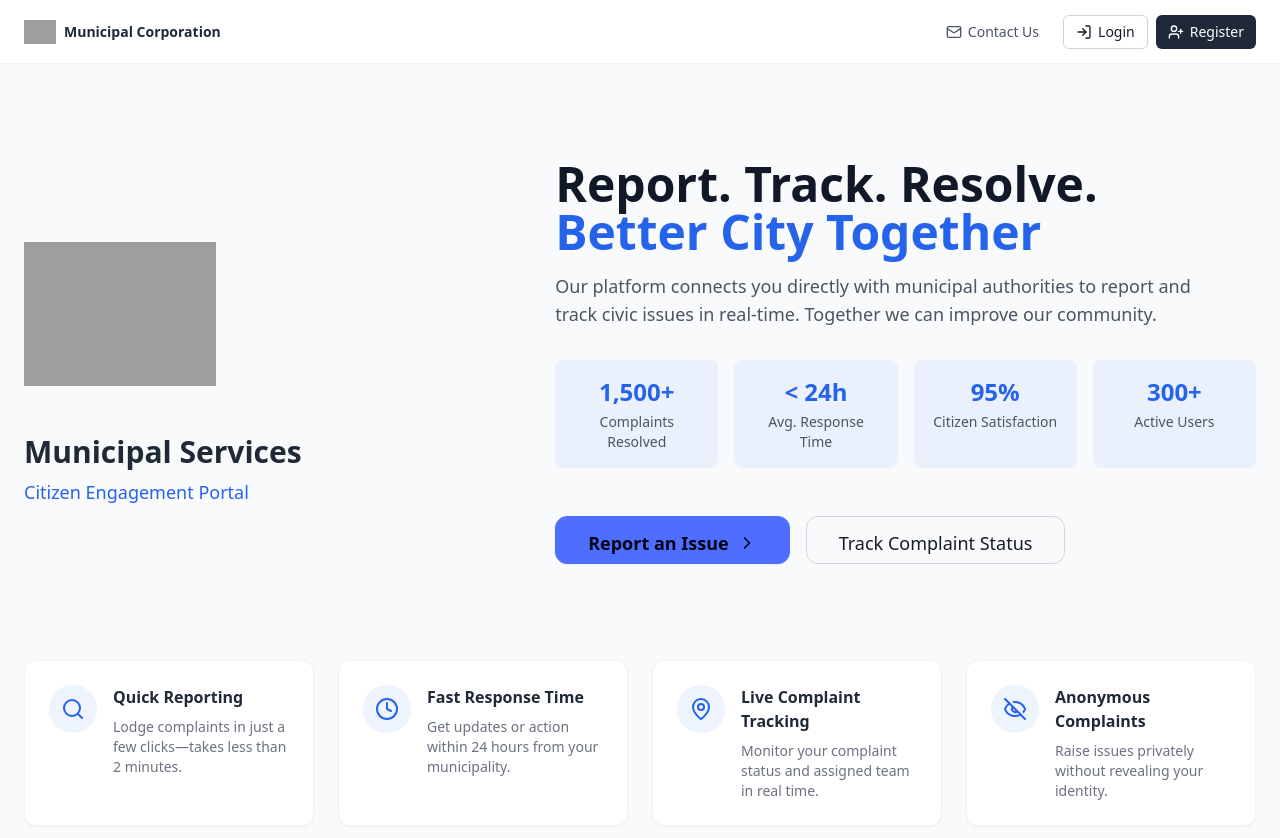
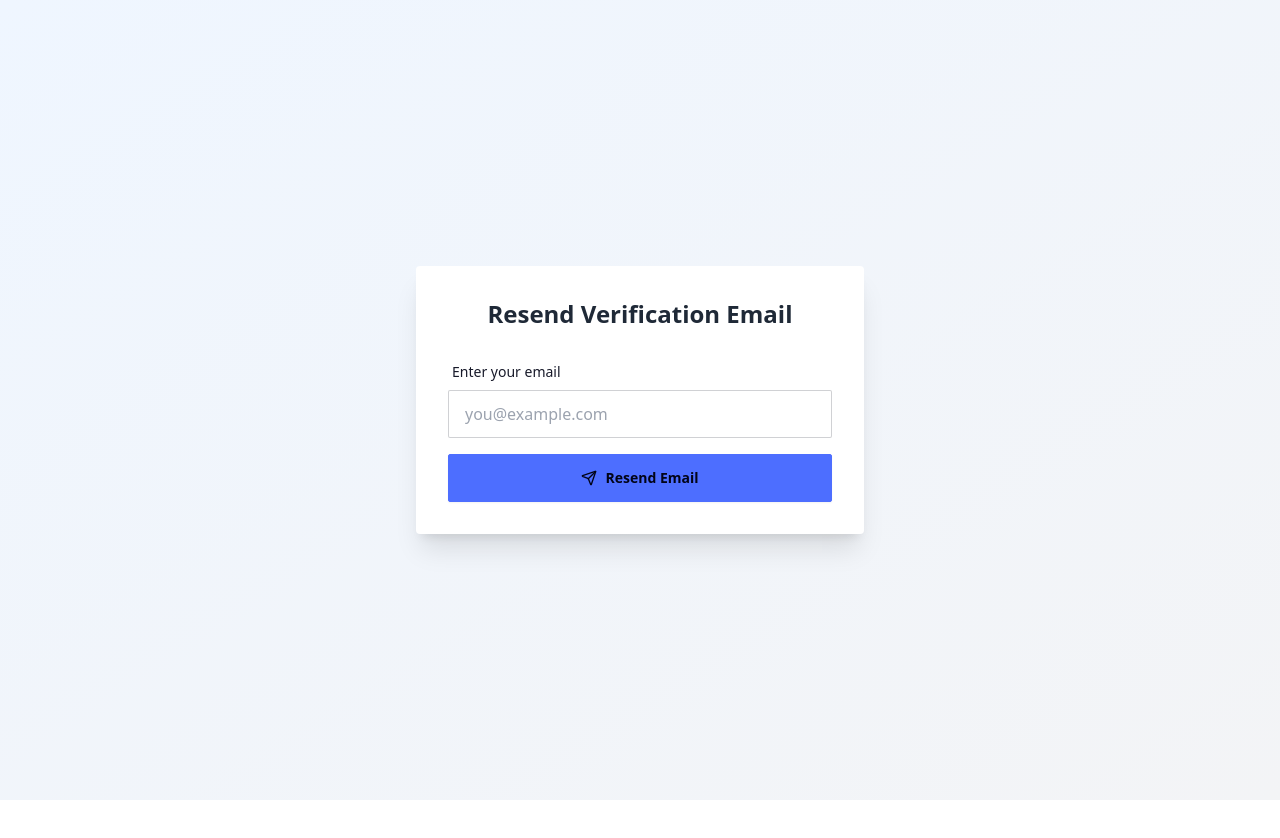
Before and after one commit to omkar-10/municipal-complaint-system, a React (Vite) app in the folder frontend/: page /resend-verification in a window 1280 px wide. Before the commit this address led to /. Shown: the top 838 px of the page. After the commit the page ends 800 px from the top, so only its background shows below. Built offline with nearby package versions, Linux system fonts and the light colour scheme; no server answers; grey boxes are pictures that could not be loaded.

Commit message:
Added resend verification email UI

```diff
--- a/frontend/src/App.jsx
+++ b/frontend/src/App.jsx
@@ -1,4 +1,4 @@
-import { Routes, Route, Navigate, useNavigate } from "react-router";
+import { Routes, Route, Navigate } from "react-router";
 import HeroSection from "./pages/HeroSection";
 import Login from "./pages/Login";
 import Register from "./pages/Register";
@@ -9,6 +9,7 @@ import NewComplaint from "./pages/NewComplaint";
 import ComplaintDetail from "./pages/ComplaintDetail";
 import PrivateRoute from "./components/PrivateRoute";
 import VerifyEmail from "./pages/VerifyEmail";
+import ResendVerification from "./pages/ResendVerification"; // ✅ Imported
 
 function App() {
   const userInfo = JSON.parse(localStorage.getItem("userInfo"));
@@ -20,7 +21,12 @@ function App() {
       <Route path="/login" element={<Login />} />
       <Route path="/register" element={<Register />} />
       <Route path="/contact" element={<Contact />} />
-
+      <Route path="/verify" element={<VerifyEmail />} />
+      <Route
+        path="/resend-verification"
+        element={<ResendVerification />}
+      />{" "}
+      {/* ✅ Added */}
       {/* Protected Routes */}
       <Route
         path="/citizen/dashboard"
@@ -40,10 +46,8 @@ function App() {
       />
       <Route path="/citizen/complaints/new" element={<NewComplaint />} />
       <Route path="/citizen/complaints/:id" element={<ComplaintDetail />} />
-
       {/* Catch-all for invalid routes */}
       <Route path="*" element={<Navigate to="/" />} />
-      <Route path="/verify" element={<VerifyEmail />} />
     </Routes>
   );
 }
--- a/frontend/src/pages/Login.jsx
+++ b/frontend/src/pages/Login.jsx
@@ -1,21 +1,22 @@
 import { useState } from "react";
-import { useNavigate } from "react-router"; // ✅ Correct import
+import { useNavigate } from "react-router";
+import { Link } from "react-router";
+import toast from "react-hot-toast";
 import api from "../utils/axiosInstance.js";
-import { Link } from "react-router"; // ✅ Correct import
-import toast from "react-hot-toast";
 import { Lock, Mail, LogIn } from "lucide-react";
 
 const Login = () => {
   const [email, setEmail] = useState("");
   const [password, setPassword] = useState("");
   const [isLoading, setIsLoading] = useState(false);
+  const [error, setError] = useState("");
   const navigate = useNavigate();
 
   const handleLogin = async (e) => {
     e.preventDefault();
     setIsLoading(true);
+    setError("");
 
-    // ✅ Basic email validation
     if (!email.includes("@") || !email.includes(".")) {
       toast.error("Please enter a valid email address");
       setIsLoading(false);
@@ -23,23 +24,21 @@ const Login = () => {
     }
 
     try {
-      const res = await api.post("/auth/login", {
-        email,
-        password,
-      });
+      const res = await api.post("/auth/login", { email, password });
+      const data = res.data;
 
-      const data = res.data;
       localStorage.setItem("userInfo", JSON.stringify(data));
       toast.success("Login successful!");
 
-      // ✅ Redirect based on role
       if (data.role === "admin") {
         navigate("/admin/dashboard");
       } else {
         navigate("/citizen/dashboard");
       }
     } catch (err) {
-      toast.error(err.response?.data?.message || "Login failed");
+      const message = err.response?.data?.message || "Login failed";
+      setError(message);
+      toast.error(message);
     } finally {
       setIsLoading(false);
     }
@@ -49,6 +48,7 @@ const Login = () => {
     <div className="flex justify-center items-center min-h-screen bg-gradient-to-br from-blue-50 to-gray-100">
       <div className="card w-full max-w-md bg-white shadow-xl">
         <div className="card-body p-8">
+          {/* Header */}
           <div className="flex flex-col items-center mb-6">
             <img
               src="https://encrypted-tbn0.gstatic.com/images?q=tbn:ANd9GcQWyELeC-GcbNeC4OGWqZxmk0NJwYonRLO81A&s"
@@ -63,8 +63,9 @@ const Login = () => {
             </p>
           </div>
 
+          {/* Login Form */}
           <form onSubmit={handleLogin} className="space-y-4">
-            {/* Email Field */}
+            {/* Email */}
             <div className="form-control">
               <label className="label">
                 <span className="label-text flex items-center gap-2">
@@ -86,7 +87,7 @@ const Login = () => {
               </div>
             </div>
 
-            {/* Password Field */}
+            {/* Password */}
             <div className="form-control">
               <label className="label">
                 <span className="label-text flex items-center gap-2">
@@ -108,8 +109,27 @@ const Login = () => {
               </div>
             </div>
 
+            {/* Error Message with Resend Link */}
+            {error && (
+              <div className="text-sm text-red-500">
+                {error === "Please verify your email before logging in" ? (
+                  <p>
+                    Please verify your email.{" "}
+                    <Link
+                      to="/resend-verification"
+                      className="underline text-blue-600"
+                    >
+                      Resend verification link
+                    </Link>
+                  </p>
+                ) : (
+                  <p>{error}</p>
+                )}
+              </div>
+            )}
+
             {/* Login Button */}
-            <div className="form-control mt-8">
+            <div className="form-control mt-6">
               <button
                 className={`btn btn-primary w-full ${
                   isLoading ? "btn-disabled" : ""
@@ -131,6 +151,7 @@ const Login = () => {
             </div>
           </form>
 
+          {/* Divider & Register */}
           <div className="divider my-6">OR</div>
 
           <div className="text-center">
--- /dev/null
+++ b/frontend/src/pages/ResendVerification.jsx
@@ -0,0 +1,72 @@
+import { useState } from "react";
+import api from "../utils/axiosInstance";
+import toast from "react-hot-toast";
+import { Mail, Send } from "lucide-react";
+
+const ResendVerification = () => {
+  const [email, setEmail] = useState("");
+  const [isSending, setIsSending] = useState(false);
+
+  const handleResend = async (e) => {
+    e.preventDefault();
+    setIsSending(true);
+
+    try {
+      await api.post("/auth/resend-verification", { email });
+      toast.success("Verification email resent. Please check your inbox!");
+    } catch (err) {
+      toast.error(err.response?.data?.message || "Failed to resend email");
+    } finally {
+      setIsSending(false);
+    }
+  };
+
+  return (
+    <div className="min-h-screen flex items-center justify-center bg-gradient-to-br from-blue-50 to-gray-100">
+      <div className="card w-full max-w-md bg-white shadow-xl">
+        <div className="card-body p-8">
+          <h2 className="text-2xl font-bold text-gray-800 mb-4 text-center">
+            Resend Verification Email
+          </h2>
+
+          <form onSubmit={handleResend} className="space-y-4">
+            <div className="form-control">
+              <label className="label">
+                <span className="label-text">Enter your email</span>
+              </label>
+              <input
+                type="email"
+                placeholder="you@example.com"
+                className="input input-bordered w-full"
+                value={email}
+                onChange={(e) => setEmail(e.target.value)}
+                required
+                disabled={isSending}
+              />
+            </div>
+
+            <button
+              type="submit"
+              className="btn btn-primary w-full"
+              disabled={isSending}
+            >
+              {isSending ? (
+                <span className="flex items-center justify-center gap-2">
+                  <span className="loading loading-spinner"></span>
+                  Sending...
+                </span>
+              ) : (
+                <span className="flex items-center justify-center gap-2">
+                  <Send className="w-4 h-4" />
+                  Resend Email
+                </span>
+              )}
+            </button>
+          </form>
+        </div>
+      </div>
+    </div>
+  );
+};
+
+export default ResendVerification;
```
